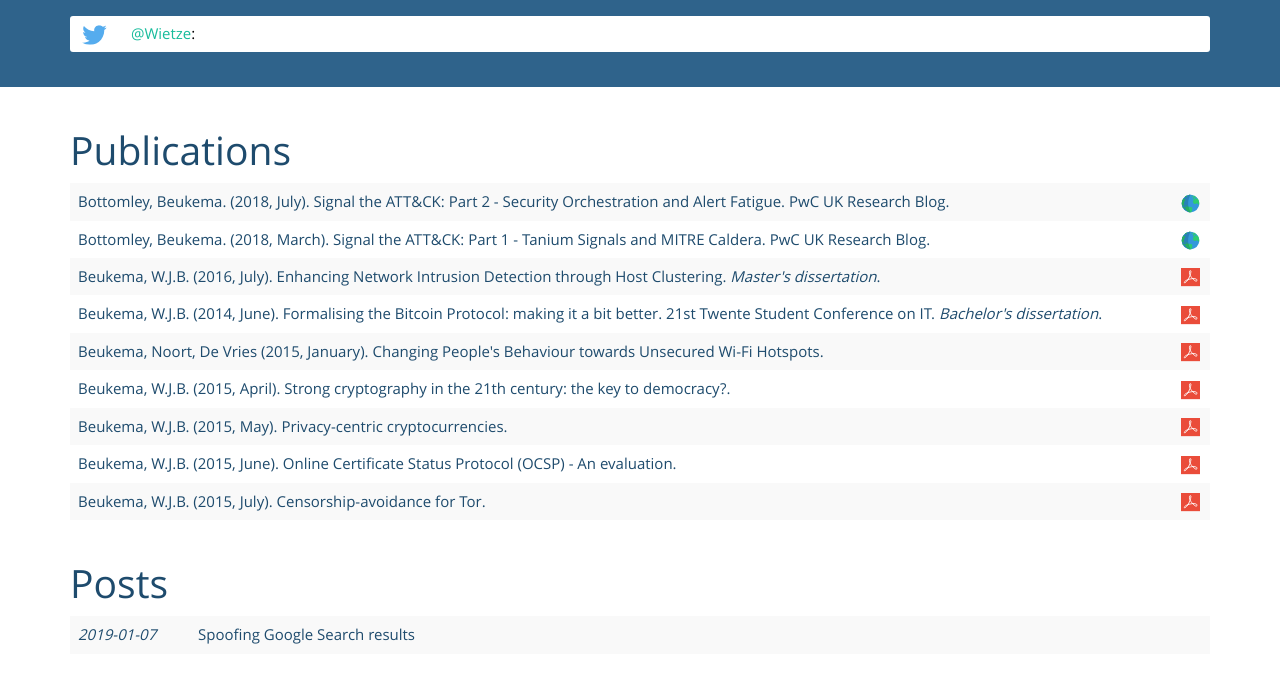
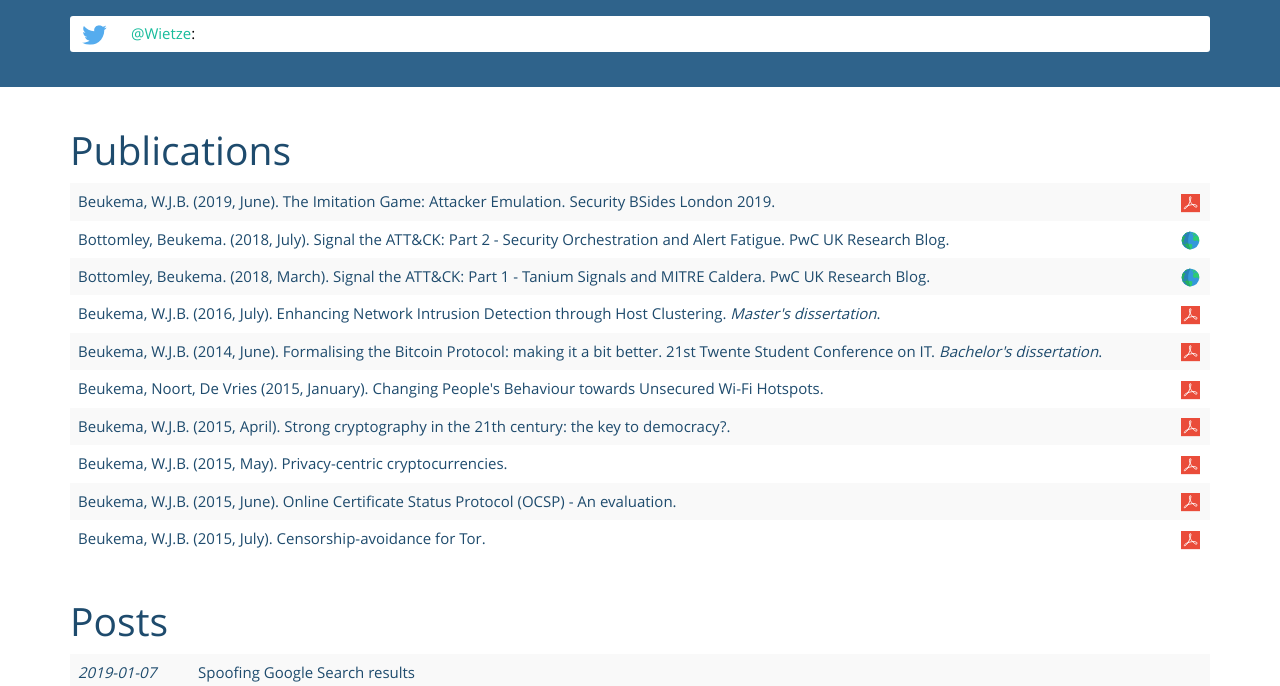
Before and after one commit to wietze/wietze.github.io, a Jekyll site: the page built from index.html, in a window 1280 px wide and 900 px high, cut to the strip 214-900 px from the top of the window. Built offline with Jekyll 4.4.1, drawn with Linux system fonts in a browser that asks for light colours; nearby versions of some CDN libraries; library files that are not in the unit come from our copies.

Commit message:
Added reference to Security BSides London 2019 presentation

```diff
--- a/index.html
+++ b/index.html
@@ -150,6 +150,14 @@
     </div>
     <table class="table table-striped table-hover ">
       <tbody>
+        <tr>
+            <td onclick="document.location='/bsides-ldn-2019/slides.pdf';" style="cursor: pointer;">Beukema, W.J.B. (2019, June). The Imitation Game: Attacker Emulation. Security BSides London 2019.</td>
+            <td>
+              <a href="/bsides-ldn-2019/slides.pdf">
+                <img src="img/pdf.svg" style="width: 19px;" alt="pdf" />
+              </a>
+            </td>
+        </tr>
         <tr>
           <td onclick="document.location='https://www.pwc.co.uk/issues/cyber-security-data-privacy/research/signal-att-and-ck-part-2.html';" style="cursor: pointer;">Bottomley, Beukema. (2018, July). Signal the ATT&amp;CK: Part 2 - Security Orchestration and Alert Fatigue. PwC UK Research Blog.</td>
           <td>
```
